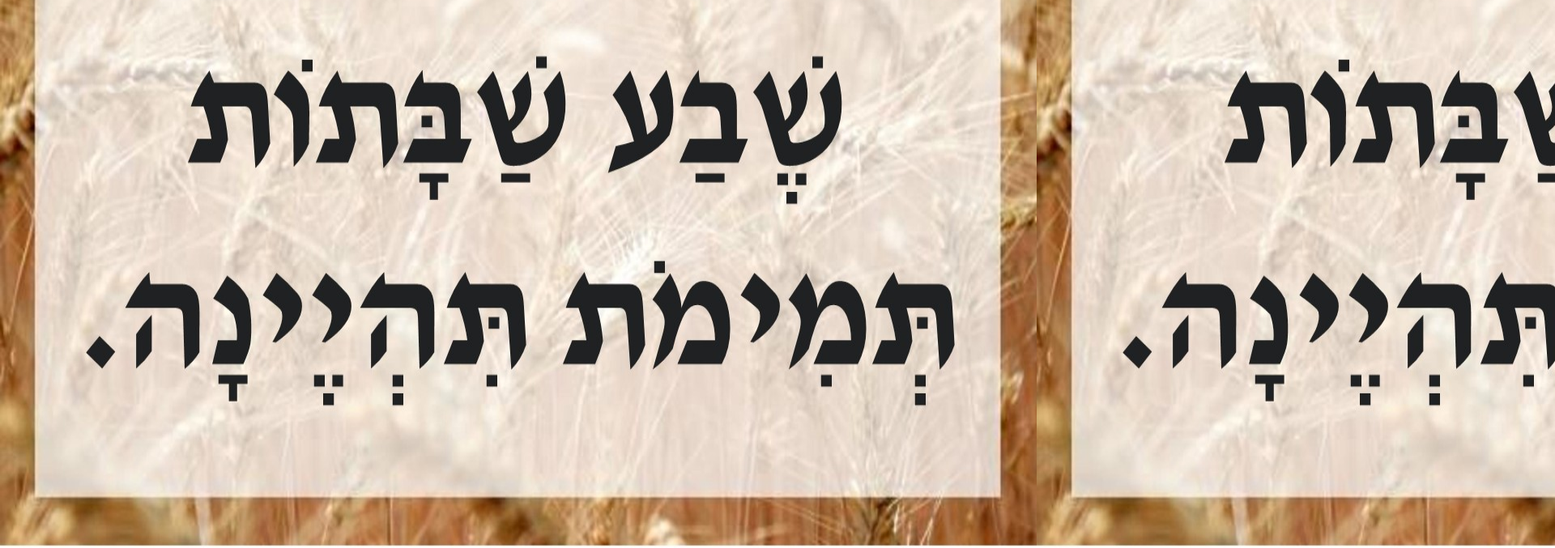
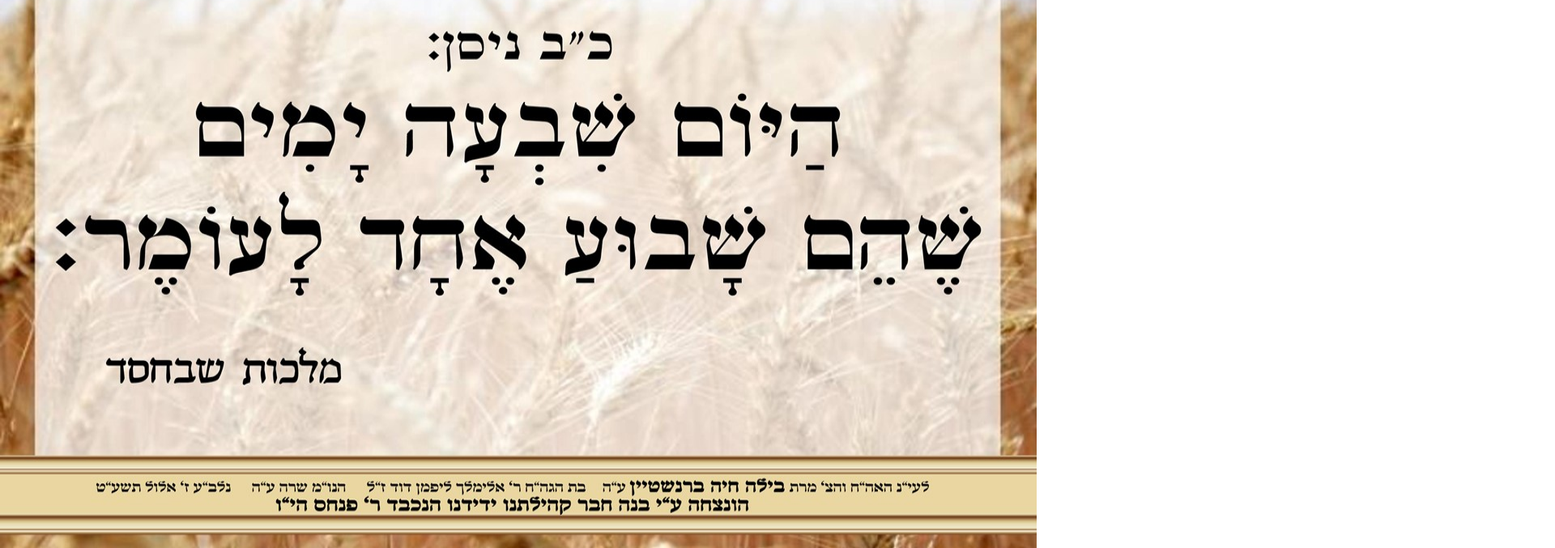
Before and after one commit to ahronshor/omer, a plain HTML site: page index.html in a window 1280 px wide. Shown: the part 123-800 px from the top of the page at 81% size, 1920 px wide, since content can reach past the window. Drawn offline with Linux system fonts and the light colour scheme.

Commit message:
Update index.html

```diff
--- a/index.html
+++ b/index.html
@@ -24,8 +24,7 @@
     			<div id="clock" style="position: fixed;right: 10%;">00:00:00</div>
 		</div>
 		<div id="omer" style="width: 100%; height: 100%; display: flex;">
-			<img src="images/50.png" alt="יש שגיאה במערכת" style="width: 100%; height: 100%;">
-			<img src="images/0.png" alt="יש שגיאה במערכת" style="width: 100%; height: 100%;">
+			<img alt="יש שגיאה במערכת" style="width: 100%; height: 100%;">
 		</div>
 		<script type="text/javascript">
 			function startTime() {
@@ -54,7 +53,7 @@
 				var omerDay = day.omer();
 				var i2 = 10;
 				for (var i1 = 0; i1<10; i1++){
-					// d.querySelector('#omer img').src = 'images/' + omerDay +'.png';
+					d.querySelector('#omer img').src = 'images/' + omerDay +'.png';
 					i2++;
 				}
 				var sun = Hebcal.HDate().sunset();
```
